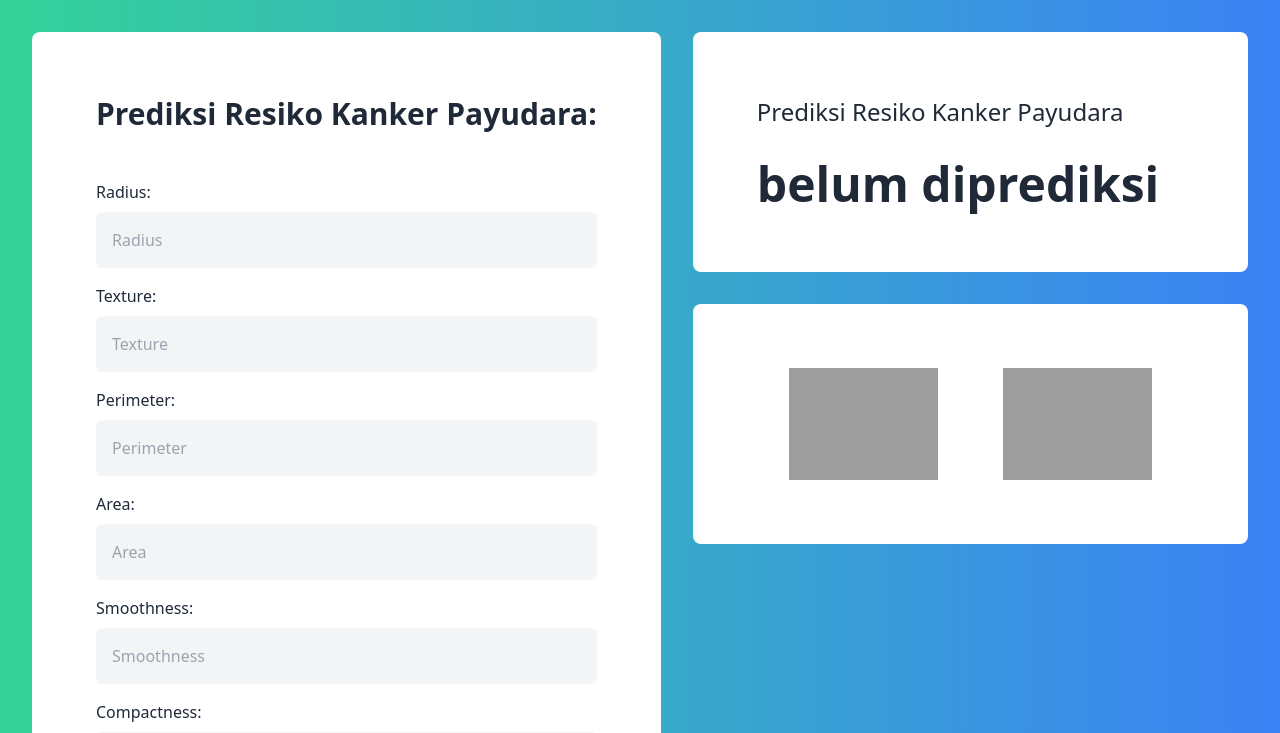
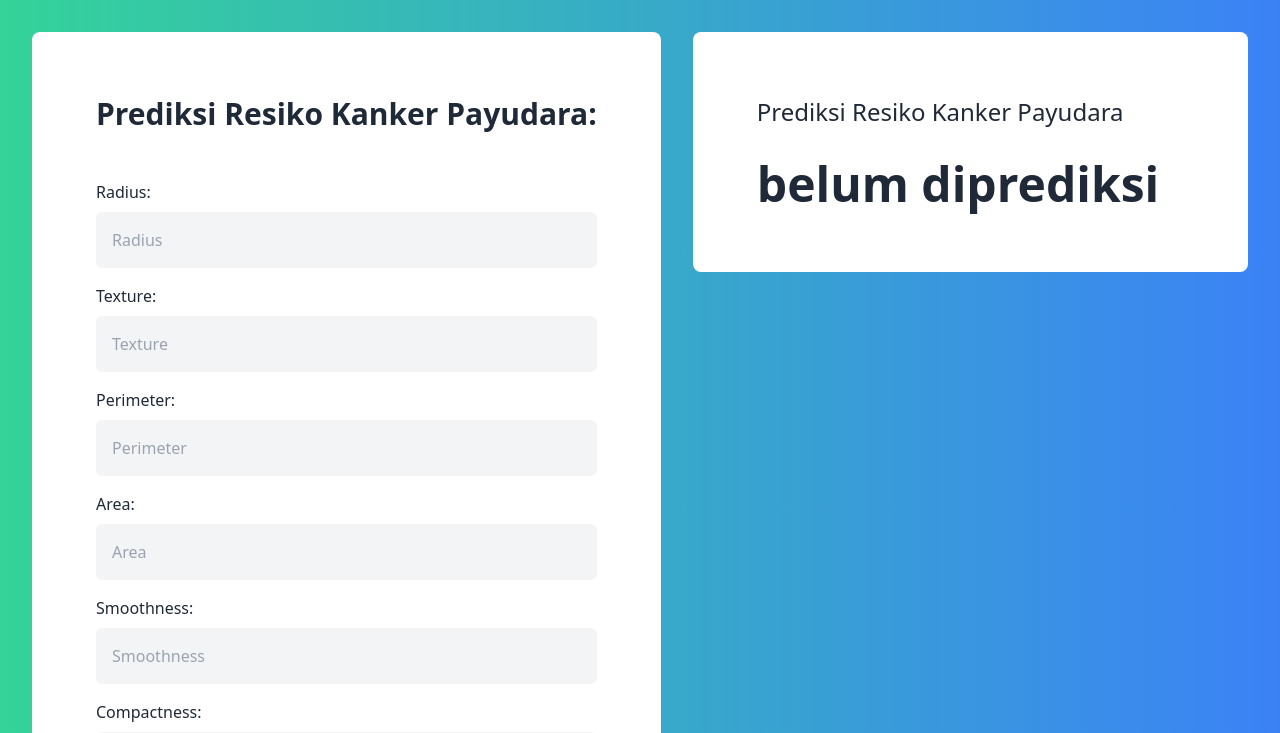
Before and after one commit to Thufiel/UAS_DataMining, a Flask app: page / in a window 1280 px wide. Shown: the top 733 px of the page. Run offline with Flask 2, Linux system fonts and the light colour scheme; parts of the project's set-up code (start-up, migrations or seed data) failed here and were passed over; grey boxes are pictures that could not be loaded.

Commit message:
Update index.html

```diff
--- a/templates/index.html
+++ b/templates/index.html
@@ -205,7 +205,7 @@
         </div>
         {% endif %}
       </div>
-      <div class="flex justify-around bg-white p-16 rounded-lg mt-8">
+      <!--<div class="flex justify-around bg-white p-16 rounded-lg mt-8">
         <img
           class="h-24 md:h-28"
           src="https://unmuhpnk.ac.id/assets/5e15bcee33d3e51a6f929fd706ea14e8bab93e63.png"
@@ -216,7 +216,7 @@
           src="https://upload.wikimedia.org/wikipedia/commons/thumb/a/a2/Logo_of_Ministry_of_Communication_and_Information_Technology_of_the_Republic_of_Indonesia.svg/604px-Logo_of_Ministry_of_Communication_and_Information_Technology_of_the_Republic_of_Indonesia.svg.png"
           alt="logo-kominfo"
         />
-      </div>
+      </div>-->
     </section>
   </body>
 </html>
```
